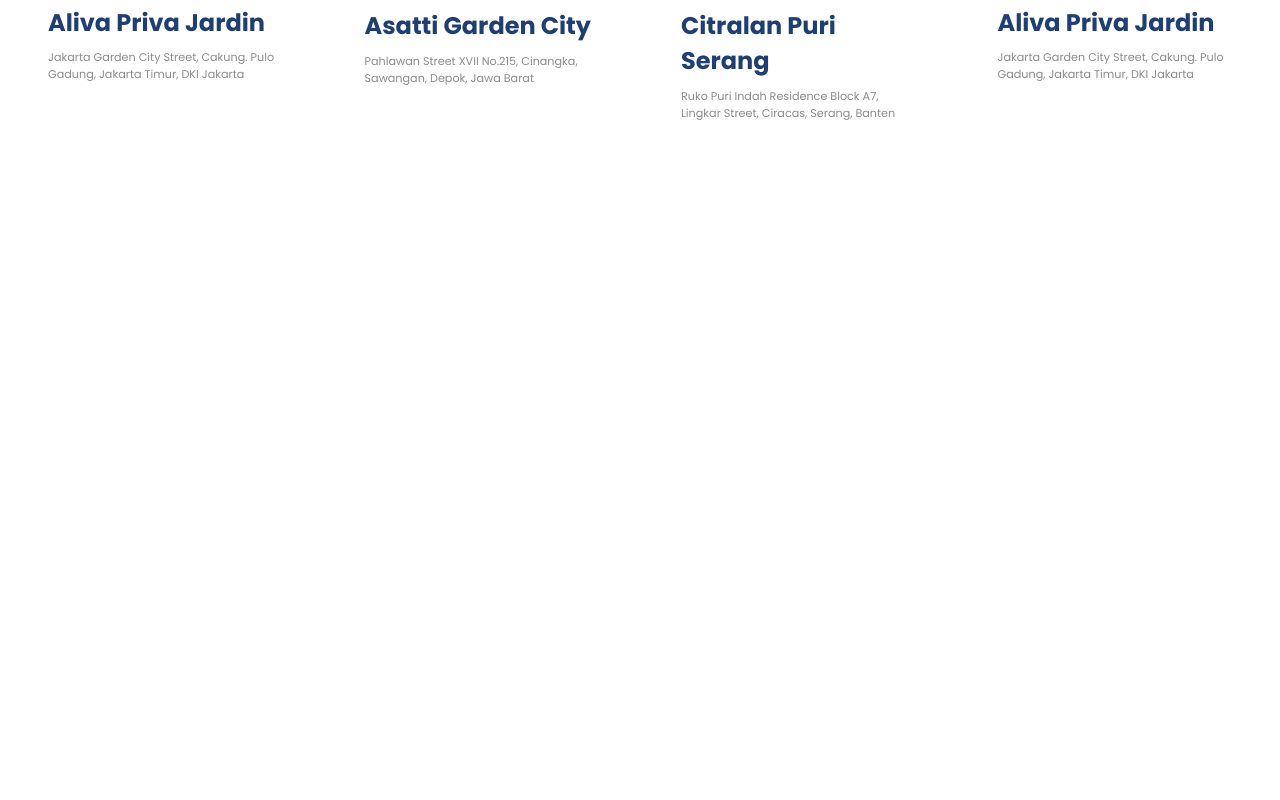
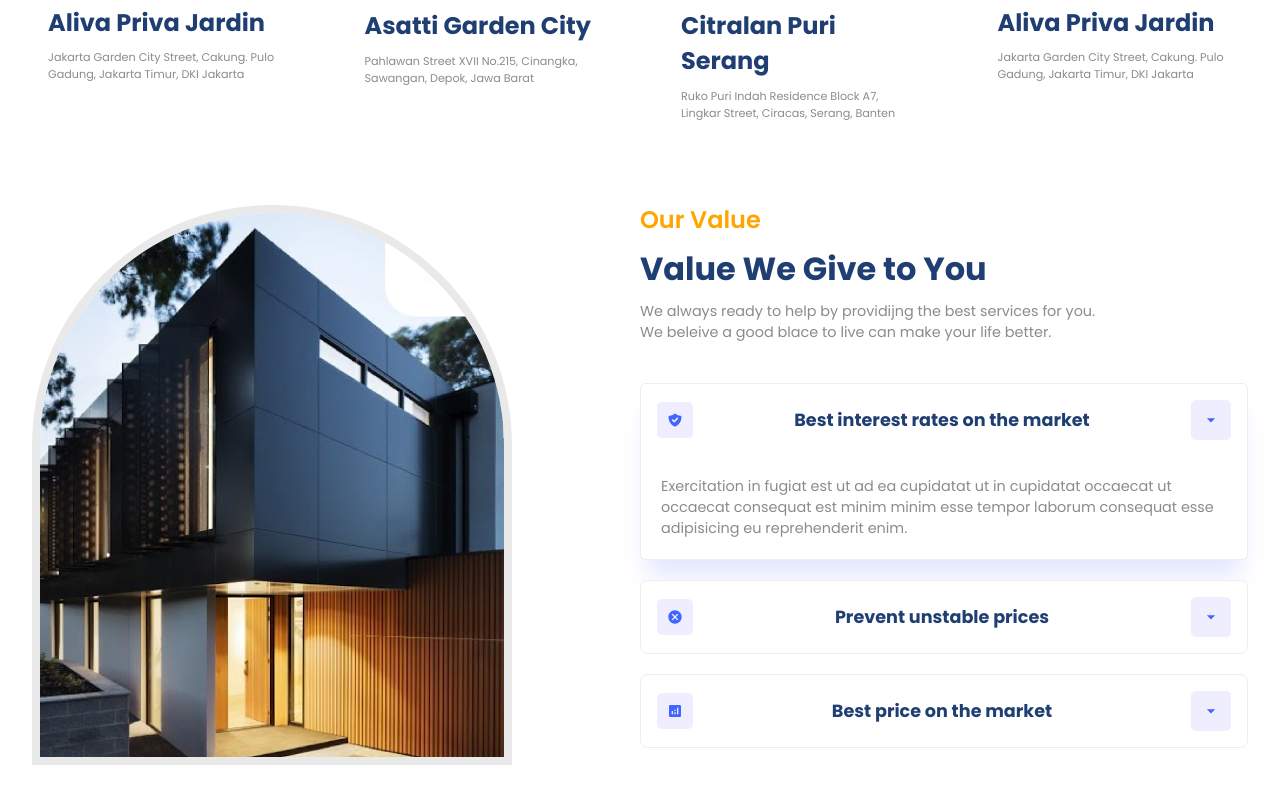
Before and after one commit to abuhasanrumi/beche-din, a React (Vite) app: page / in a window 1280 px wide. Shown: the part 1285-2085 px from the top of the page. Before the commit the page ends 1455 px from the top, so only its background shows below. Built offline with nearby package versions, Linux system fonts and the light colour scheme.

Commit message:
value section or accordion section complete

```diff
--- a/src/App.jsx
+++ b/src/App.jsx
@@ -3,6 +3,7 @@ import Hero from "./components/Hero/Hero";
 import "./App.css";
 import Companies from "./components/Companies/Companies";
 import Residencies from "./components/Residencies/Residencies";
+import Value from "./components/Value/Value";
 
 function App() {
   return (
@@ -14,6 +15,7 @@ function App() {
       </div>
       <Companies />
       <Residencies />
+      <Value />
     </div>
   );
 }
--- /dev/null
+++ b/src/components/Value/Value.css
@@ -0,0 +1,51 @@
+.v-container .image-container {
+  border: 8px solid rgb(232 232 232 /93%);
+}
+
+.v-container > div {
+  flex: 1;
+}
+
+.v-right {
+  gap: 0.5rem;
+}
+
+.accordion {
+  margin-top: 2rem;
+  border: none;
+}
+
+.accordionItem {
+  background-color: white;
+  border: 0.8px solid rgba(128, 128, 128, 0.143);
+  border-radius: 8px;
+  overflow: hidden;
+  margin-bottom: 20px;
+}
+
+.accordionButton {
+  background-color: white;
+  padding: 1rem;
+  width: 100%;
+  justify-content: space-between;
+  cursor: pointer;
+}
+
+.icon {
+  padding: 10px;
+  background-color: #eeeeff;
+  border-radius: 5px;
+}
+
+.icon svg {
+  fill: var(--blue);
+}
+
+.accordionButton .primaryText {
+  font-size: 1.1rem;
+}
+
+.accordionItem.expanded {
+  box-shadow: var(--shadow);
+  border-radius: 6px;
+}
--- /dev/null
+++ b/src/components/Value/Value.jsx
@@ -0,0 +1,78 @@
+import React, { useState } from "react";
+import {
+  Accordion,
+  AccordionItem,
+  AccordionItemHeading,
+  AccordionItemButton,
+  AccordionItemPanel,
+  AccordionItemState,
+} from "react-accessible-accordion";
+import "react-accessible-accordion/dist/fancy-example.css";
+import { MdOutlineArrowDropDown } from "react-icons/md";
+import "./Value.css";
+import data from "../../utils/accordion";
+
+const Value = () => {
+  return (
+    <section className="v-wrapper">
+      <div className="paddings innerWidth flexCenter v-container">
+        {/* left side  */}
+        <div className="v-left">
+          <div className="image-container">
+            <img src="./value.png" alt="" />
+          </div>
+        </div>
+
+        {/* right side */}
+        <div className="flexColStart v-right">
+          <span className="orangeText">Our Value</span>
+          <span className="primaryText">Value We Give to You</span>
+          <span className="secondaryText">
+            We always ready to help by providijng the best services for you.{" "}
+            <br />
+            We beleive a good blace to live can make your life better.
+          </span>
+
+          <Accordion
+            className="accordion"
+            allowMultipleExpanded={false}
+            preExpanded={[0]}
+          >
+            {data.map((item, i) => {
+              const [className, setClassName] = useState(null);
+              return (
+                <AccordionItem
+                  className={`accordionItem ${className}`}
+                  key={i}
+                  uuid={i}
+                >
+                  <AccordionItemHeading>
+                    <AccordionItemButton className="flexCenter accordionButton">
+                      <AccordionItemState>
+                        {({ expanded }) =>
+                          expanded
+                            ? setClassName("expanded")
+                            : setClassName("collapsed")
+                        }
+                      </AccordionItemState>
+                      <div className="flexCenter icon">{item.icon}</div>
+                      <span className="primaryText">{item.heading}</span>
+                      <div className="flexCenter icon">
+                        <MdOutlineArrowDropDown size={20} />
+                      </div>
+                    </AccordionItemButton>
+                  </AccordionItemHeading>
+                  <AccordionItemPanel>
+                    <p className="secondaryText">{item.detail}</p>
+                  </AccordionItemPanel>
+                </AccordionItem>
+              );
+            })}
+          </Accordion>
+        </div>
+      </div>
+    </section>
+  );
+};
+
+export default Value;
```
